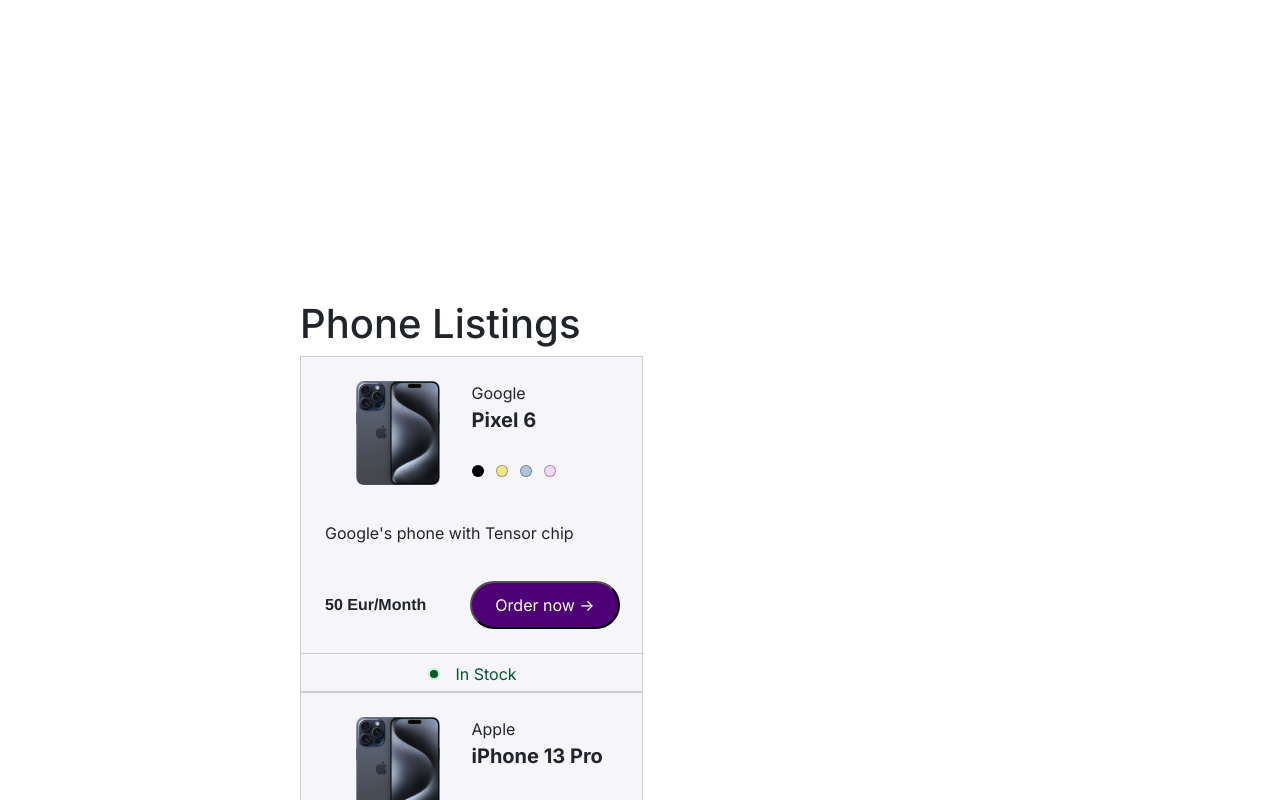
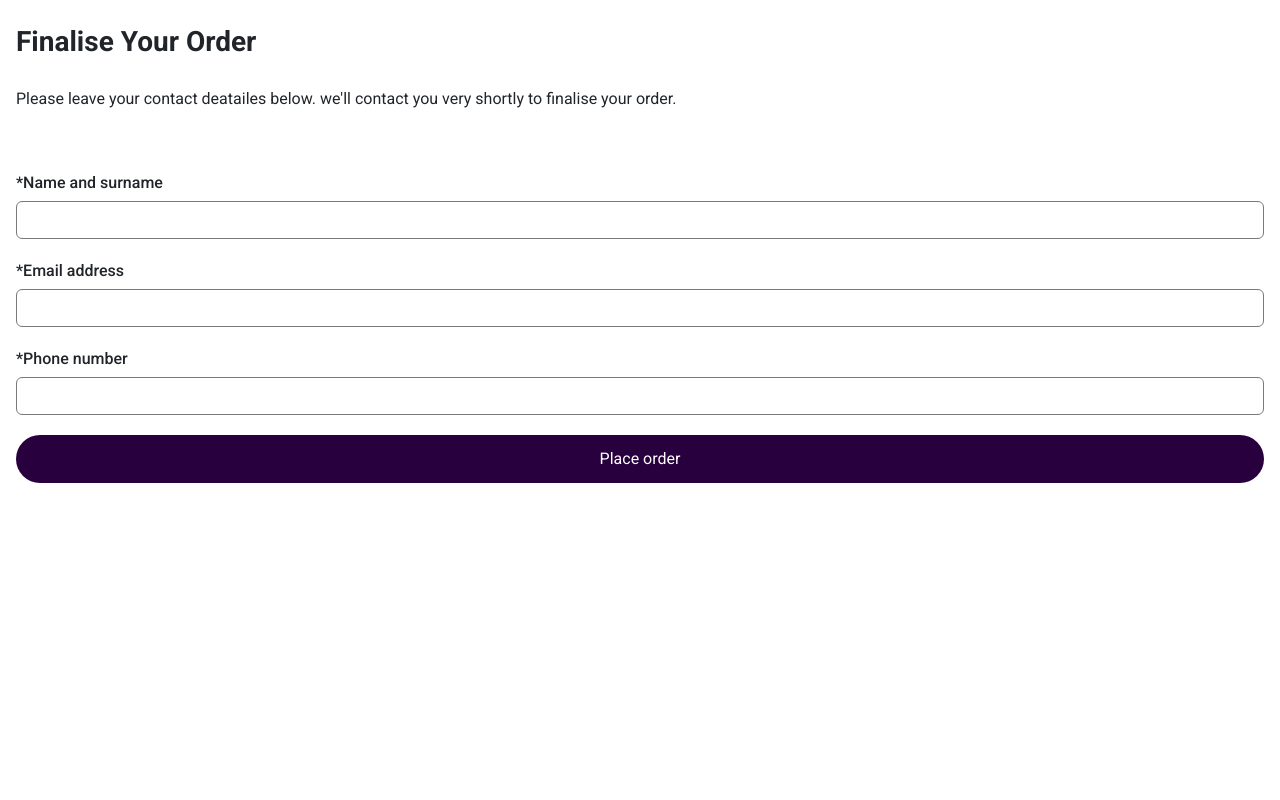
Before and after one commit to shadirahdari/Telia-E-shop, a Next.js app: page / in a window 1280 px wide. Shown: the top 800 px of the page. Built offline with nearby package versions, Linux system fonts and the light colour scheme.

Commit message:
lead form updated

```diff
--- a/app/components/Form/index.tsx
+++ b/app/components/Form/index.tsx
@@ -4,12 +4,13 @@
 import { FieldValues, useForm } from "react-hook-form";
 import { zodResolver } from "@hookform/resolvers/zod";
 import { z } from "zod";
-
+import "./style.css";
 
 const schema = z.object({
-  name: z.string().min(3, {message: 'Name must be at least 3 characters.'}),
+  name: z.string().min(3, { message: "Name must be at least 3 characters." }),
   email: z.string().email({ message: "Email address is not valid." }),
-  phone: z.string()
+  phone: z
+    .string()
     .min(10, { message: "Phone number must be at least 10 digits." })
     .max(15, { message: "Phone number must be at most 15 digits." })
     .regex(/^\d+$/, { message: "Phone number can only contain digits." }),
@@ -18,21 +19,35 @@
 
 const Form = () => {
   const {
-    register ,
+    register,
     handleSubmit,
     formState: { errors, isValid },
   } = useForm<FormData>({ resolver: zodResolver(schema) });
+
   const onSubmit = (data: FieldValues) => console.log(data);
 
+  return (
+    <div
+      className="d-flex justify-content-center"
+      style={{ width: "100vw", height: "100vh" }}
+    >
+      <form
+        onSubmit={handleSubmit(onSubmit)}
+        className="w-100"
+        style={{
+          padding: "24px 16px",
+          gap: "20px",
+          display: "flex",
+          flexDirection: "column",
+        }}
+      >
+        <h1 className="header"> Finalise Your Order </h1>
+        <p className="leadText">
+          Please leave your contact deatailes below. we'll contact you very
+          shortly to finalise your order.
+        </p>
 
-return (
-
-    <div className="d-flex justify-content-center align-items-center" style={{ width: "100vw", height: "100vh" }}>
-      <form onSubmit={handleSubmit(onSubmit)} className="w-100" style={{ maxWidth: "375px", padding: "24px 16px", gap: "48px", display: "flex", flexDirection: "column" }}>
-      <h1> Finalise Your Order </h1>
-      <p> Please leave your contact deatailes below. we'll contact you very shortly to finalise your order.</p>
-
-        <div className="mb-3">
+        <div>
           <label htmlFor="name" className="form-label">
             *Name and surname
           </label>
@@ -40,12 +55,14 @@
             {...register("name")}
             id="name"
             type="text"
-            className={`form-control ${errors.name ? 'is-invalid' : ''}`}
+            className={`custom-input form-control ${
+              errors.name ? "is-invalid" : ""
+            }`}
           />
-          {errors.name && <div className="invalid-feedback">{errors.name.message}</div>}
+          <ErrorInput error={errors.name} />
         </div>
 
-        <div className="mb-3">
+        <div>
           <label htmlFor="email" className="form-label">
             *Email address
           </label>
@@ -53,12 +70,14 @@
             {...register("email")}
             id="email"
             type="email"
-            className={`form-control ${errors.email ? 'is-invalid' : ''}`}
+            className={`custom-input form-control ${
+              errors.email ? "is-invalid" : ""
+            }`}
           />
-          {errors.email && <div className="invalid-feedback">{errors.email.message}</div>}
+          <ErrorInput error={errors.email} />
         </div>
 
-        <div className="mb-3">
+        <div>
           <label htmlFor="phone" className="form-label">
             *Phone number
           </label>
@@ -66,17 +85,43 @@
             {...register("phone")}
             id="phone"
             type="tel"
-            className={`form-control ${errors.phone ? 'is-invalid' : ''}`}
+            className={`custom-input form-control ${
+              errors.phone ? "is-invalid" : ""
+            }`}
           />
-          {errors.phone && <div className="invalid-feedback">{errors.phone.message}</div>}
+          <ErrorInput error={errors.phone} />
         </div>
 
-        <button disabled={!isValid} type="submit" className="btn btn-primary">
-          Submit
+        <button type="submit" className="custom-submit-btn">
+          Place order
         </button>
       </form>
     </div>
   );
 };
 
+const ErrorInput = ({ error = undefined }) => {
+  return (
+    error && (
+      <div className="invalid-feedback error-message">
+        <svg
+          width="16"
+          height="20"
+          viewBox="0 3 16 20"
+          fill="none"
+          xmlns="http://www.w3.org/2000/svg"
+        >
+          <path
+            fill-rule="evenodd"
+            clip-rule="evenodd"
+            d="M14.5653 14.9717L9.71444 6.88745C9.35322 6.28486 8.70223 5.91607 7.99967 5.91602C7.2971 5.91596 6.64606 6.28466 6.28475 6.8872L1.43392 14.9717C1.06324 15.5895 1.05352 16.359 1.40849 16.986C1.76346 17.613 2.42825 18.0007 3.14877 18.0007H12.8504C13.5709 18.0007 14.2357 17.613 14.5907 16.986C14.9457 16.359 14.936 15.5895 14.5653 14.9717ZM7.4996 13.245V10.29C7.49938 10.1557 7.52622 10.0227 7.57851 9.89902C7.62133 9.78814 7.68808 9.68807 7.77401 9.60596C7.83457 9.54334 7.91647 9.50577 8.00344 9.50074C8.12884 9.50074 8.25414 9.59587 8.37936 9.78614C8.44734 9.87002 8.48915 9.97204 8.4996 10.0795V13.0346C8.4996 13.1447 8.42312 13.25 8.27017 13.3503C8.12468 13.4482 7.95332 13.5004 7.77798 13.5005C7.59261 13.5005 7.49982 13.4153 7.4996 13.245ZM8.56002 14.9816C8.54307 14.8582 8.49375 14.7414 8.41708 14.6431C8.2767 14.4375 8.14132 14.3346 8.01092 14.3346C7.90973 14.3392 7.81414 14.3824 7.74374 14.4552C7.64806 14.547 7.57367 14.6587 7.52578 14.7824C7.46831 14.9193 7.43886 15.0664 7.43917 15.2149C7.43917 15.4054 7.54446 15.5007 7.75503 15.5007C7.95037 15.5008 8.14137 15.4432 8.30413 15.3351C8.47472 15.2247 8.56002 15.1068 8.56002 14.9816Z"
+            fill="#BE0040"
+          />
+        </svg>
+        {error.message}
+      </div>
+    )
+  );
+};
+
 export default Form;
--- /dev/null
+++ b/app/components/Form/style.css
@@ -0,0 +1,50 @@
+.header {
+  font-size: 28px;
+  font-weight: 700;
+  line-height: 35px;
+  text-align: left;
+  height: 35px;
+}
+.leadText {
+  font-size: 16px;
+  font-weight: 400;
+  line-height: 24px;
+  text-align: left;
+  height: 48px;
+}
+
+.custom-submit-btn {
+  height: 48px;
+  padding: 16px 24px;
+  gap: 8px;
+  border-radius: 100px;
+  background-color: #29003e;
+  color: #fff;
+  border: none;
+  display: flex;
+  justify-content: center;
+  align-items: center;
+  cursor: pointer;
+}
+
+.custom-submit-btn:disabled {
+  opacity: 0.5;
+  cursor: not-allowed;
+}
+
+.custom-input {
+  border: 1px solid #7a7a7a;
+}
+
+.form-label {
+  font-size: 16px;
+  font-weight: 500;
+  line-height: 20px;
+  text-align: left;
+}
+
+.error-message.invalid-feedback{
+  align-items: center;
+  display: flex;
+  gap: 2px;
+}
--- a/app/components/MonthlyPayment/style.css
+++ b/app/components/MonthlyPayment/style.css
@@ -1,16 +1,12 @@
 .es-monthly-payment {
-  font-family: Helvetica, Neue, Arial;
   font-size: 16px;
   font-weight: 700;
   line-height: 24px;
   text-align: left;
   width: 143px;
-  height:24px;
+  height: 24px;
   gap: 4px;
   opacity: 0px;
   display: flex;
   flex: 1;
-
-
-
 }
--- a/app/index.css
+++ b/app/index.css
@@ -1,10 +1,12 @@
+@import url('https://fonts.googleapis.com/css2?family=Roboto:ital,wght@0,100;0,300;0,400;0,500;0,700;0,900;1,100;1,300;1,400;1,500;1,700;1,900&display=swap');
 
 body {
   margin: 0;
   display: flex;
   place-items: center;
-  min-width: 320px;
-  min-height: 100vh;
-  padding: 300px;
+  font-family: "Roboto", sans-serif;
+}
 
+* {
+  font-family: "Roboto", sans-serif;
 }
--- a/app/page.tsx
+++ b/app/page.tsx
@@ -5,9 +5,10 @@
 export default function Home() {
   return (
     <div>
-      {/* <ProductCard />
-      <Form /> */}
-      <PhonesList />
+      {/* <ProductCard />}
+       */}
+      {/* <PhonesList /> */}
+      <Form />
     </div>
   );
 }
--- a/tsconfig.json
+++ b/tsconfig.json
@@ -21,6 +21,6 @@
       "@/*": ["./*"]
     }
   },
-  "include": ["next-env.d.ts", "**/*.ts", "**/*.tsx", ".next/types/**/*.ts", "app/components/StockStatus copy", "app/components/ProductCard/index.js"],
+  "include": ["next-env.d.ts", "**/*.ts", "**/*.tsx", ".next/types/**/*.ts", "app/components/StockStatus copy", "app/components/ProductCard/index.js", "app/components/Form/index.tsx"],
   "exclude": ["node_modules"]
 }
```
